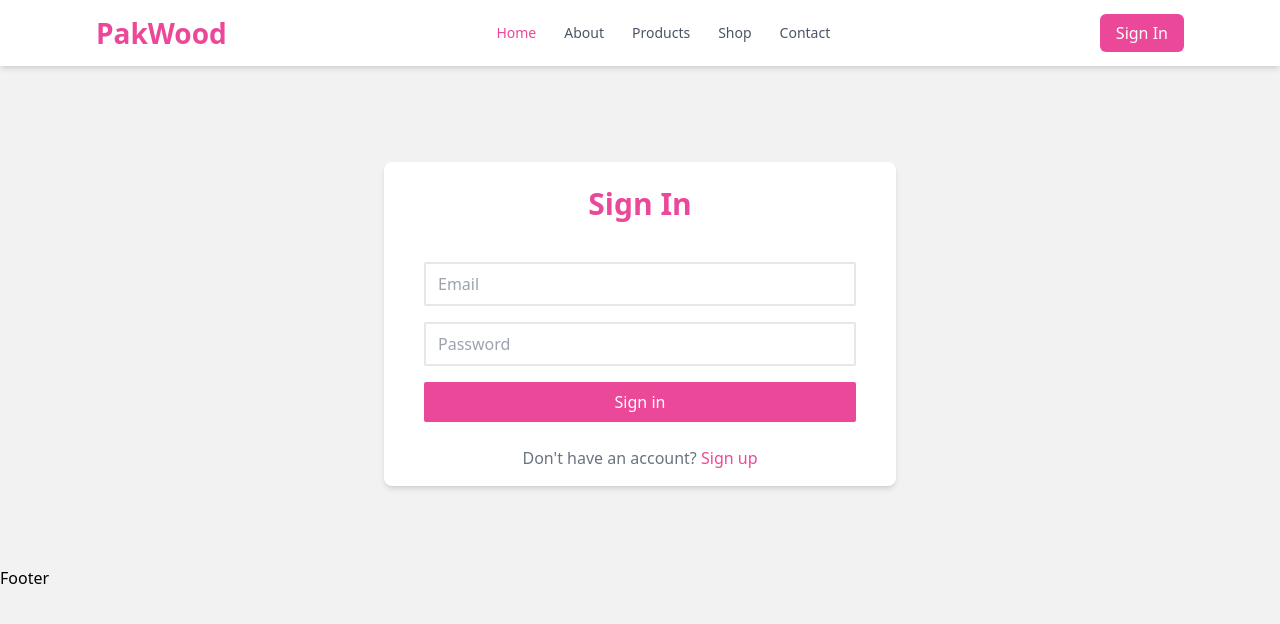
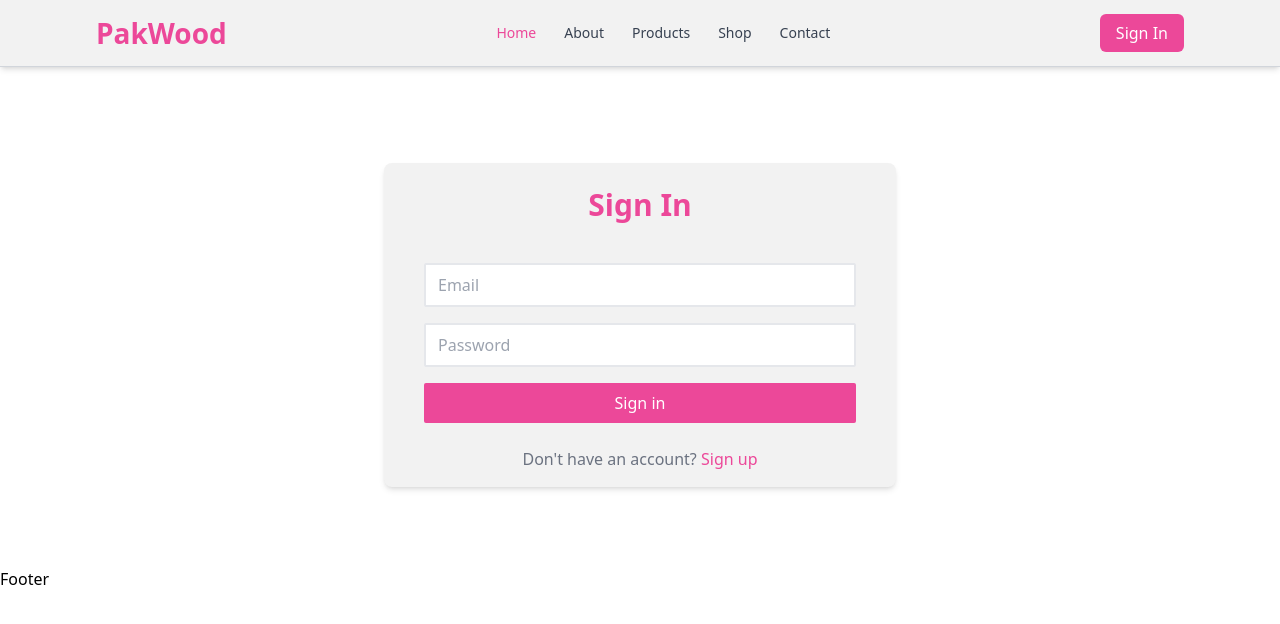
Before and after one commit to Rana-Abdul-Waleed/PakWood, a React (Vite) app in the folder frontend/: page /signin in a window 1280 px wide. Shown: the top 624 px of the page. Built offline with nearby package versions, Linux system fonts and the light colour scheme.

Commit message:
completed UI of DashSidebar component

```diff
--- /dev/null
+++ b/frontend/src/components/DashProfile.jsx
@@ -0,0 +1,7 @@
+import React from "react";
+
+const DashProfile = () => {
+  return <div>DashProfile</div>;
+};
+
+export default DashProfile;
--- /dev/null
+++ b/frontend/src/components/DashSidebar.jsx
@@ -0,0 +1,27 @@
+import React from "react";
+import { FaSignOutAlt, FaUser } from "react-icons/fa";
+import { useSelector } from "react-redux";
+
+const DashSidebar = () => {
+  const { currentUser } = useSelector((state) => state.user);
+
+  return (
+    <div className="min-w-56 min-h-screen border-r border-gray-300 bg-[#f2f2f2] shadow-[inset_0_4px_4px_-2px_rgba(0,0,0,0.1),4px_0_6px_-2px_rgba(0,0,0,0.1)] text-gray-700 py-4 px-3 flex flex-col gap-4">
+      <div className="flex items-center justify-between bg-gray-200 rounded-md px-2 py-2 cursor-pointer">
+        <div className="flex items-center gap-3">
+          <FaUser />
+          <span className="text-lg">Profile</span>
+        </div>
+        <span className="text-[11px] bg-gray-600 px-3 py-1 text-white rounded-md">
+          {!currentUser.isAdmin && "User"}
+        </span>
+      </div>
+      <div className="flex items-center gap-3 px-2 py-2 cursor-pointer hover:bg-gray-200 hover:rounded-md">
+        <FaSignOutAlt />
+        <span>Sign Out</span>
+      </div>
+    </div>
+  );
+};
+
+export default DashSidebar;
--- a/frontend/src/components/Header.jsx
+++ b/frontend/src/components/Header.jsx
@@ -6,10 +6,10 @@ import { useSelector } from "react-redux";
 const Header = () => {
   const [activeTab, setActiveTab] = useState("home");
   const { currentUser } = useSelector((state) => state.user);
-  console.log(currentUser);
+  // console.log(currentUser);
 
   return (
-    <nav className="sticky top-0 z-50 bg-white shadow-md flex items-center justify-between px-24 py-3">
+    <nav className="bg-[#f2f2f2] flex items-center justify-between px-24 py-3 z-50 border-b border-gray-300 shadow-md">
       {/* Website Logo/Name */}
       <Link
         to="/"
@@ -20,10 +20,10 @@ const Header = () => {
       </Link>
 
       {/* ul items */}
-      <ul className="flex items-center gap-7 text-sm text-gray-600">
+      <ul className="flex items-center gap-7 text-sm text-gray-700">
         <li
           className={`hover:text-pink-600 ${
-            activeTab === "home" ? "text-pink-500" : "text-gray-600"
+            activeTab === "home" ? "text-pink-500" : "text-gray-700"
           }`}
           onClick={() => setActiveTab("home")}
         >
@@ -31,7 +31,7 @@ const Header = () => {
         </li>
         <li
           className={`hover:text-pink-600 ${
-            activeTab === "about" ? "text-pink-500" : "text-gray-600"
+            activeTab === "about" ? "text-pink-500" : "text-gray-700"
           }`}
           onClick={() => setActiveTab("about")}
         >
@@ -39,7 +39,7 @@ const Header = () => {
         </li>
         <li
           className={`hover:text-pink-600 ${
-            activeTab === "products" ? "text-pink-500" : "text-gray-600"
+            activeTab === "products" ? "text-pink-500" : "text-gray-700"
           }`}
           onClick={() => setActiveTab("products")}
         >
@@ -47,7 +47,7 @@ const Header = () => {
         </li>
         <li
           className={`hover:text-pink-600 ${
-            activeTab === "shop" ? "text-pink-500" : "text-gray-600"
+            activeTab === "shop" ? "text-pink-500" : "text-gray-700"
           }`}
           onClick={() => setActiveTab("shop")}
         >
@@ -55,7 +55,7 @@ const Header = () => {
         </li>
         <li
           className={`hover:text-pink-600 ${
-            activeTab === "contact" ? "text-pink-500" : "text-gray-600"
+            activeTab === "contact" ? "text-pink-500" : "text-gray-700"
           }`}
           onClick={() => setActiveTab("contact")}
         >
--- a/frontend/src/index.css
+++ b/frontend/src/index.css
@@ -6,5 +6,5 @@
 
 body {
   height: 100vh;
-  background-color: #f2f2f2;
+  background-color: #fff;
 }
--- a/frontend/src/pages/Dashboard.jsx
+++ b/frontend/src/pages/Dashboard.jsx
@@ -1,7 +1,30 @@
-import React from "react";
+import React, { useEffect, useState } from "react";
+import { useLocation } from "react-router-dom";
+import DashSidebar from "../components/DashSidebar.jsx";
+import DashProfile from "../components/DashProfile.jsx";
 
 const Dashboard = () => {
-  return <div>Dashboard</div>;
+  const location = useLocation();
+  const [tab, setTab] = useState("");
+
+  useEffect(() => {
+    const urlParams = new URLSearchParams(location.search);
+    const tabFromUrl = urlParams.get("tab");
+    if (tabFromUrl) {
+      setTab(tabFromUrl);
+    }
+  }, [location.search]);
+
+  return (
+    <div className="flex">
+      <div className="">
+        {/* sidebar */}
+        <DashSidebar />
+      </div>
+      {/* profile */}
+      {tab === "profile" && <DashProfile />}
+    </div>
+  );
 };
 
 export default Dashboard;
--- a/frontend/src/pages/SignIn.jsx
+++ b/frontend/src/pages/SignIn.jsx
@@ -9,6 +9,7 @@ import { useSelector, useDispatch } from "react-redux";
 
 const SignIn = () => {
   const [formData, setFormData] = useState({});
+  const [submitForm, setSubmitForm] = useState(false);
   const { loading, error: errorMessage } = useSelector((state) => state.user);
   const navigate = useNavigate();
   const dispatch = useDispatch();
@@ -38,6 +39,7 @@ const SignIn = () => {
         dispatch(signInSuccess(data));
         navigate("/");
       }
+      setSubmitForm(true);
     } catch (error) {
       dispatch(signInFailure(error.message));
     }
@@ -45,7 +47,7 @@ const SignIn = () => {
 
   return (
     <div>
-      <div className="flex flex-col items-center justify-center gap-6 mt-24 py-4 max-w-lg mx-auto bg-white rounded-lg shadow-md">
+      <div className="flex flex-col items-center justify-center gap-6 mt-24 py-4 max-w-lg mx-auto bg-[#f2f2f2] rounded-lg shadow-md">
         <h1 className="text-3xl text-pink-500 font-semibold mt-2">Sign In</h1>
         <form
           className="flex flex-col gap-4 w-full pt-4 px-10"
@@ -91,7 +93,7 @@ const SignIn = () => {
         </div>
       </div>
       <div className="max-w-lg mx-auto mt-2 mb-14 py-2 px-2 text-red-500">
-        {errorMessage}
+        {submitForm && errorMessage}
       </div>
     </div>
   );
--- a/frontend/src/pages/SignUp.jsx
+++ b/frontend/src/pages/SignUp.jsx
@@ -11,7 +11,7 @@ const SignUp = () => {
     setFormData({ ...formData, [e.target.id]: e.target.value.trim() });
   };
 
-  console.log(formData);
+  // console.log(formData);
 
   const handleSubmit = async (e) => {
     e.preventDefault();
@@ -34,7 +34,7 @@ const SignUp = () => {
         setError(data.message);
         setLoading(false);
       }
-      console.log(data);
+      // console.log(data);
       setLoading(false);
       if (res.ok) {
         navigate("/signin");
@@ -47,7 +47,7 @@ const SignUp = () => {
 
   return (
     <div>
-      <div className="flex flex-col items-center justify-center gap-6 mt-24 py-4 max-w-lg mx-auto bg-white rounded-lg shadow-md">
+      <div className="flex flex-col items-center justify-center gap-6 mt-24 py-4 max-w-lg mx-auto bg-[#f2f2f2] rounded-lg shadow-md">
         <h1 className="text-3xl text-pink-500 font-semibold mt-2">Sign Up</h1>
         <form
           className="flex flex-col gap-4 w-full pt-4 px-10"
```
